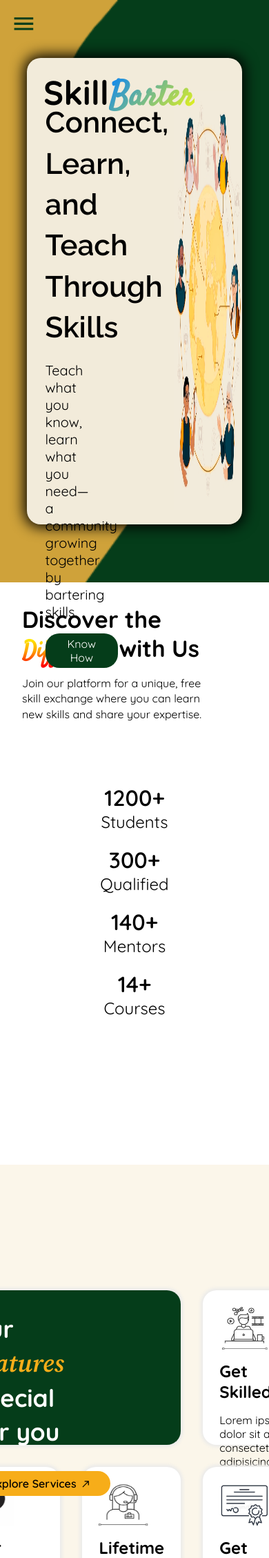
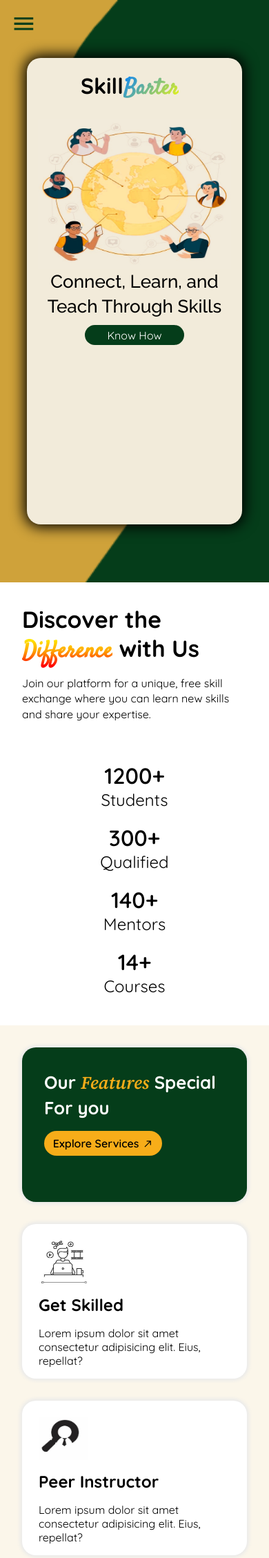
Before and after one commit to yatharthpraj/SkillBarter-new, a PHP site: page / in a window 390 px wide; the page is wider, and only the part inside the window is pictured. Shown: the top 2258 px of that part at 69% size. Run offline with PHP 8.4, Linux system fonts and the light colour scheme; some web fonts are replaced.

Commit message:
Whole page responsive except tab footer

```diff
--- a/index.html
+++ b/index.html
@@ -6,7 +6,7 @@
     <meta name="viewport" content="width=device-width, initial-scale=1.0">
     <title>SkillBarter</title>
     <link rel="stylesheet" href="style.css">
-    <link rel="shortcut icon" href="./Assets/icon.png" type="image/x-icon">
+    <link rel="shortcut icon" href="./Assets/Fav_icon.png" type="image/x-icon">
     <link href="https://fonts.googleapis.com/css2?family=Bebas+Neue&display=swap" rel="stylesheet">
 
 </head>
@@ -279,17 +279,17 @@
             <h2 class="section-title">Popular Courses</h2>
             <div class="courses-container">
                 <div class="course-card">
-                    <img src="./Assets/course-image-1.jpg" alt="Course 1 Image" class="course-image">
+                    <div class="course-image-container"><img src="./Assets/course-image-1.jpg" alt="Course 1 Image" class="course-image" id="course-image-1"></div>
                     <h3 class="course-title">Learn Core Python: A Beginner's Guide to Python</h3>
                     <button class="view-course-btn">View Course</button>
                 </div>
                 <div class="course-card">
-                    <img src="./Assets/course-image-2.jpg" alt="Course 2 Image" class="course-image">
+                    <div class="course-image-container"><img src="./Assets/course-image-2.jpg" alt="Course 2 Image" class="course-image" id="course-image-2"></div>
                     <h3 class="course-title">Learn to Play an Instrument: Piano Lessons</h3>
                     <button class="view-course-btn">View Course</button>
                 </div>
                 <div class="course-card">
-                    <img src="./Assets/course-image-3.jpg" alt="Course 3 Image" class="course-image">
+                    <div class="course-image-container"><img src="./Assets/course-image-3.jpg" alt="Course 3 Image" class="course-image" id="course-image-3"></div>
                     <h3 class="course-title">Learn How to Make Your Own Game: Game Development</h3>
                     <button class="view-course-btn">View Course</button>
                 </div>
@@ -313,7 +313,7 @@
             </div>
         </section>
         <footer>
-            <div class="footer-container">
+            <div class="footer-container" id="footer">
                 <div class="section">
                     <div class="center">
                         <h1>Skill<span>Barter</span></h1>
@@ -342,14 +342,10 @@
                 </div>
                 <div class="section">
                     <h2>Get In Touch</h2>
-                    <pre><svg xmlns="http://www.w3.org/2000/svg" height="20px" viewBox="0 -960 960 960" width="20px" fill="#111  "><path d="M480.21-480Q510-480 531-501.21t21-51Q552-582 530.79-603t-51-21Q450-624 429-602.79t-21 51Q408-522 429.21-501t51 21ZM480-191q119-107 179.5-197T720-549q0-105-68.5-174T480-792q-103 0-171.5 69T240-549q0 71 60.5 161T480-191Zm0 95Q323.03-227.11 245.51-339.55 168-452 168-549q0-134 89-224.5T479.5-864q133.5 0 223 90.5T792-549q0 97-77 209T480-96Zm0-456Z"/></svg>   <span class="foot-dets">Lorem ipsum.</span></pre>
-                    <pre><svg xmlns="http://www.w3.org/2000/svg" height="20px" viewBox="0 -960 960 960" width="20px" fill="#111  "><path d="M763-145q-121-9-229.5-59.5T339-341q-86-86-135.5-194T144-764q-2-21 12.29-36.5Q170.57-816 192-816h136q17 0 29.5 10.5T374-779l24 106q2 13-1.5 25T385-628l-97 98q20 38 46 73t57.97 65.98Q422-361 456-335.5q34 25.5 72 45.5l99-96q8-8 20-11.5t25-1.5l107 23q17 5 27 17.5t10 29.5v136q0 21.43-16 35.71Q784-143 763-145ZM255-600l70-70-17.16-74H218q5 38 14 73.5t23 70.5Zm344 344q35.1 14.24 71.55 22.62Q707-225 744-220v-90l-75-16-70 70ZM255-600Zm344 344Z"/></svg> <span class="foot-dets">+91-1234567890</span> </pre>
+                    <pre><svg xmlns="http://www.w3.org/2000/svg" height="15px" viewBox="0 -960 960 960" width="15px" fill="#111  "><path d="M480.21-480Q510-480 531-501.21t21-51Q552-582 530.79-603t-51-21Q450-624 429-602.79t-21 51Q408-522 429.21-501t51 21ZM480-191q119-107 179.5-197T720-549q0-105-68.5-174T480-792q-103 0-171.5 69T240-549q0 71 60.5 161T480-191Zm0 95Q323.03-227.11 245.51-339.55 168-452 168-549q0-134 89-224.5T479.5-864q133.5 0 223 90.5T792-549q0 97-77 209T480-96Zm0-456Z"/></svg>   <span class="foot-dets">Lorem ipsum.</span></pre>
+                    <pre><svg xmlns="http://www.w3.org/2000/svg" height="15px" viewBox="0 -960 960 960" width="15px" fill="#111  "><path d="M763-145q-121-9-229.5-59.5T339-341q-86-86-135.5-194T144-764q-2-21 12.29-36.5Q170.57-816 192-816h136q17 0 29.5 10.5T374-779l24 106q2 13-1.5 25T385-628l-97 98q20 38 46 73t57.97 65.98Q422-361 456-335.5q34 25.5 72 45.5l99-96q8-8 20-11.5t25-1.5l107 23q17 5 27 17.5t10 29.5v136q0 21.43-16 35.71Q784-143 763-145ZM255-600l70-70-17.16-74H218q5 38 14 73.5t23 70.5Zm344 344q35.1 14.24 71.55 22.62Q707-225 744-220v-90l-75-16-70 70ZM255-600Zm344 344Z"/></svg> <span class="foot-dets">+91-1234567890</span> </pre>
 
-
-                    <!-- <pre>       &nbsp;+91-9876543210 </pre> -->
-
-
-                    <pre><svg xmlns="http://www.w3.org/2000/svg" height="20px" viewBox="0 -960 960 960" width="20px" fill="#111  "><path d="M168-192q-29.7 0-50.85-21.16Q96-234.32 96-264.04v-432.24Q96-726 117.15-747T168-768h624q29.7 0 50.85 21.16Q864-725.68 864-695.96v432.24Q864-234 842.85-213T792-192H168Zm312-240L168-611v347h624v-347L480-432Zm0-85 312-179H168l312 179Zm-312-94v-85 432-347Z"/></svg>  <span class="foot-dets">skillbarter@gmail.com</span> </pre>
+                    <pre><svg xmlns="http://www.w3.org/2000/svg" height="15px" viewBox="0 -960 960 960" width="15px" fill="#111  "><path d="M168-192q-29.7 0-50.85-21.16Q96-234.32 96-264.04v-432.24Q96-726 117.15-747T168-768h624q29.7 0 50.85 21.16Q864-725.68 864-695.96v432.24Q864-234 842.85-213T792-192H168Zm312-240L168-611v347h624v-347L480-432Zm0-85 312-179H168l312 179Zm-312-94v-85 432-347Z"/></svg>  <span class="foot-dets">skillbarter@gmail.com</span> </pre>
 
                     </pre>
                 </div>
--- a/style.css
+++ b/style.css
@@ -518,31 +500,24 @@ nav .left-items li :hover::after {
 
         box-shadow: 0px 0px 20px 4px rgb(0, 0, 0);
         border-radius: 20px;
-        position: relative;
         display: flex;
         align-items: center;
-        /* justify-content: center; */
-        /* text-align: center; */
         flex-direction: column;
         row-gap: 1rem;
         width: 80%;
         height: 80%;
-        /* border: 2px solid white; */
         background-color: #f2ebda;
-
-        /* background-color: #00000020; */
         .content-papa {
             display: flex;
-            /* align-items: center; */
             justify-content: center;
             gap: 5rem;
 
             .hero-image {
                 height: 70%;
                 width: 45%;
+                margin-top: 3rem;
 
                 img {
-                    margin-top: 2rem;
                     height: 100%;
                     width: 95%;
                 }
@@ -560,14 +535,14 @@ nav .left-items li :hover::after {
             .hero-heading {
                 width: 100%;
                 line-height: 1.4;
-                font-size: 265%;
+                font-size: 230%;
                 font-family: "Raleway", sans-serif;
                 font-weight: 600;
             }
 
             .hero-para {
                 margin: 1rem 0;
-                font-size: 1.25rem;
+                font-size: 1.1rem;
             }
 
             a {
@@ -1081,26 +1228,52 @@ footer {
     }
 
     nav .center {
-        top: 0.15rem;
-        left: 1.5rem;
+        left: 25%;
     }
 
-    nav .hamburger {
-        left: 90%;
+    nav{
+        min-height: 3rem;
+        top: 0rem;
     }
 
     /* Hero Section */
 
-    .container .hero-section .main h1 {
-        font-size: 180%;
+    .container .hero-section .main .content-papa{
+        flex-direction: column-reverse;
+        gap: 0rem;
     }
 
-    .container .hero-section .main p {
-        width: 94%;
+    .container .hero-section .main .content-papa img{
+        width: 100%;
+        height: 100%;
+        padding: 0rem 5%;
     }
 
-    .container .hero-section .main .search-bar {
-        width: 65%;
+    .container .hero-section .main .content-papa .hero-image{
+        height: 55%;
+        width: 100%;
+        margin-top: 0;
+    }
+
+    .container .hero-section .main .hero-content{
+        padding: 0rem 8% 0rem 8%;
+        width: 100%;
+        gap: 0.5rem;
+        align-items: center;
+    }
+
+    .container .hero-section .main .hero-content .hero-heading{
+        font-size: 163%;
+        font-weight: 500;
+        text-align: center;
+    }
+
+    .container .hero-section .main .hero-content .hero-para{
+        display: none;
+    }
+
+    .container .hero-section .main{
+        row-gap: 0;
     }
 
     /* Why Choose Us Section */
@@ -1109,6 +1282,7 @@ footer {
         top: 0;
         padding: 2rem;
         row-gap: 3rem;
+        min-height: fit-content;
     }
 
     .why-choose-us .head-des {
@@ -1124,11 +1298,121 @@ footer {
     }
 
     .container .why-choose-us .head-des .rightBox h1 {
+        width: 90%;
         font-size: 210%;
+    }
+
+    .container .why-choose-us .head-des .rightBox p {
+        width: 100%;
     }
 
     .why-choose-us .number-container {
         flex-direction: column;
         width: 100%;
+        margin-top: 0;
     }
+
+    /* Services Section */
+
+    .services{
+        min-height: fit-content;
+    }
+    .services .service-container{
+        min-height: fit-content;
+        width: 100%;
+        grid-template-columns: 1fr;
+        grid-template-rows: 14rem 14rem 14rem 14rem 14rem;
+        grid-template-areas:
+        'first'
+        'second'
+        'third'
+        'fourth'
+        'fifth';
+        place-content: baseline;
+        padding: 2rem;
+    }
+    .services .service-items:first-child h3{
+            width: 100%;
+            font-size: 161%;
+    }
+    .services .service-items:first-child a{
+        top: 0;
+        font-size: 100%;
+        padding: 0.5rem 0.8rem;
+    }
+
+    /* Courses Section  */
+
+    .courses-section{
+        min-height: fit-content;
+        justify-content: start;
+        /* padding: 0;   */
+    }
+
+    .section-title{
+        font-size: 2rem;
+    }
+
+    .courses-container{
+        flex-direction: column;
+        height: fit-content;
+        width: 100%;
+    }
+
+    .course-card{
+        height: 33%;
+        width: 100%;
+        padding: 0rem 1rem 1rem 1rem;
+    }
+
+    .course-title{
+        padding: 0;
+        margin: 0;
+    }
+
+    .how-it-works{
+        margin-top: 2rem;
+        min-height: fit-content;
+    }
+
+    .how-it-works h1{
+        font-size: 270%;
+    }
+
+    .how-it-works .container{
+        min-height: fit-content;
+        flex-direction: column;
+        row-gap: 2rem;
+        padding: 2rem 0rem;
+    }
+
+    .how-it-works .container .item{
+        min-height: 30%;
+        width: 100%;
+    }
+
+    .footer-container{
+        justify-content: center;
+        gap: 1rem;
+        padding: 0rem 1rem;
+    }
+
+    footer .footer-container .section{
+        min-width: 42%;
+    }
+
+    .section h2{
+        font-size: 1.2rem;
+    }
+    .section ul{
+        font-size: 0.8rem;
+    }
+
+    .section pre span{
+        font-size: 0.9rem;
+    }
+    .section:first-child{
+        display: none;
+    }
+
 }
```
Also changed, not shown: other parts of style.css (+195 -41 lines), Assets/Fav_icon.png (added), Assets/course-image-1.jpg, Assets/course-image-2.jpg, Assets/course-image-3.jpg.
